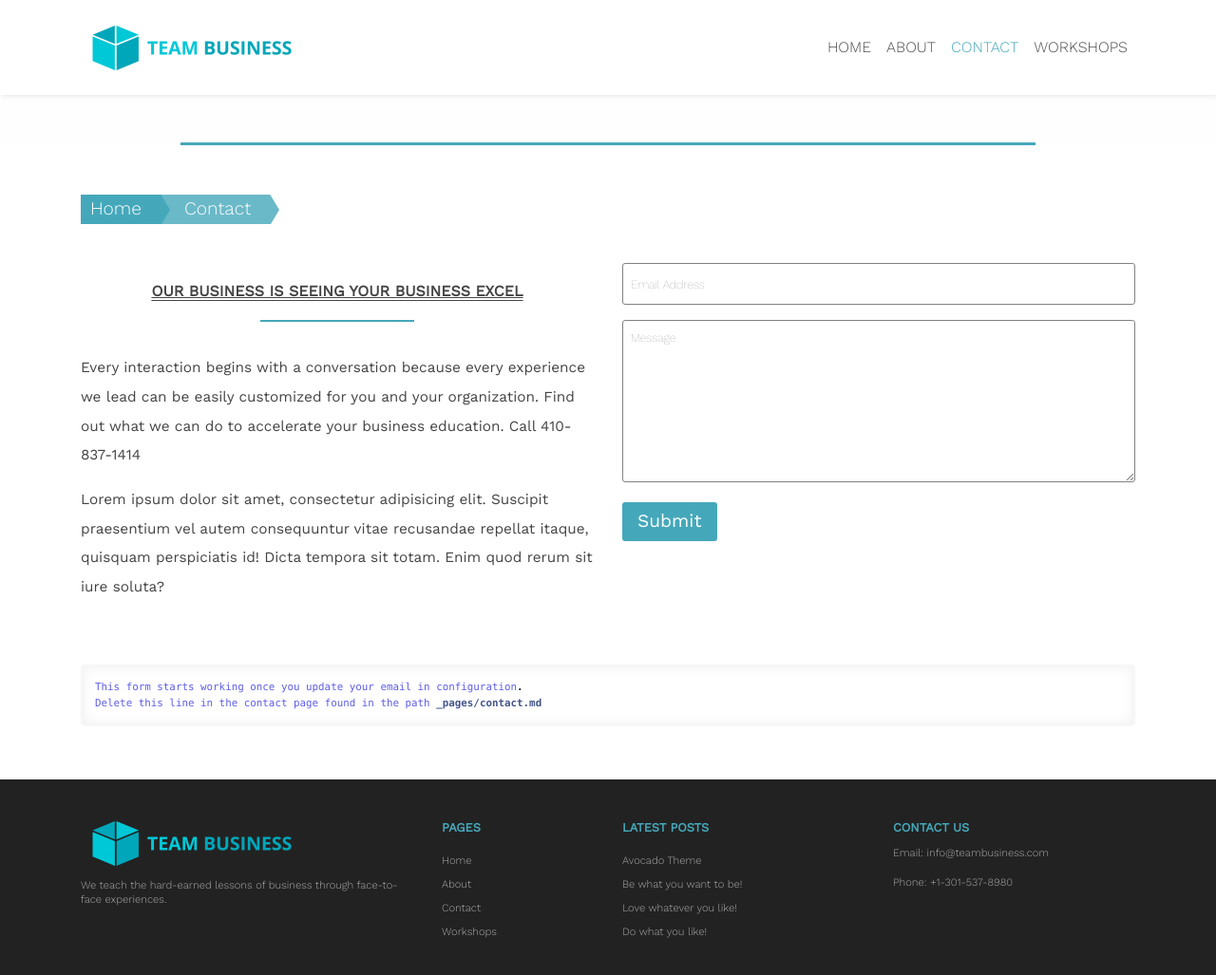
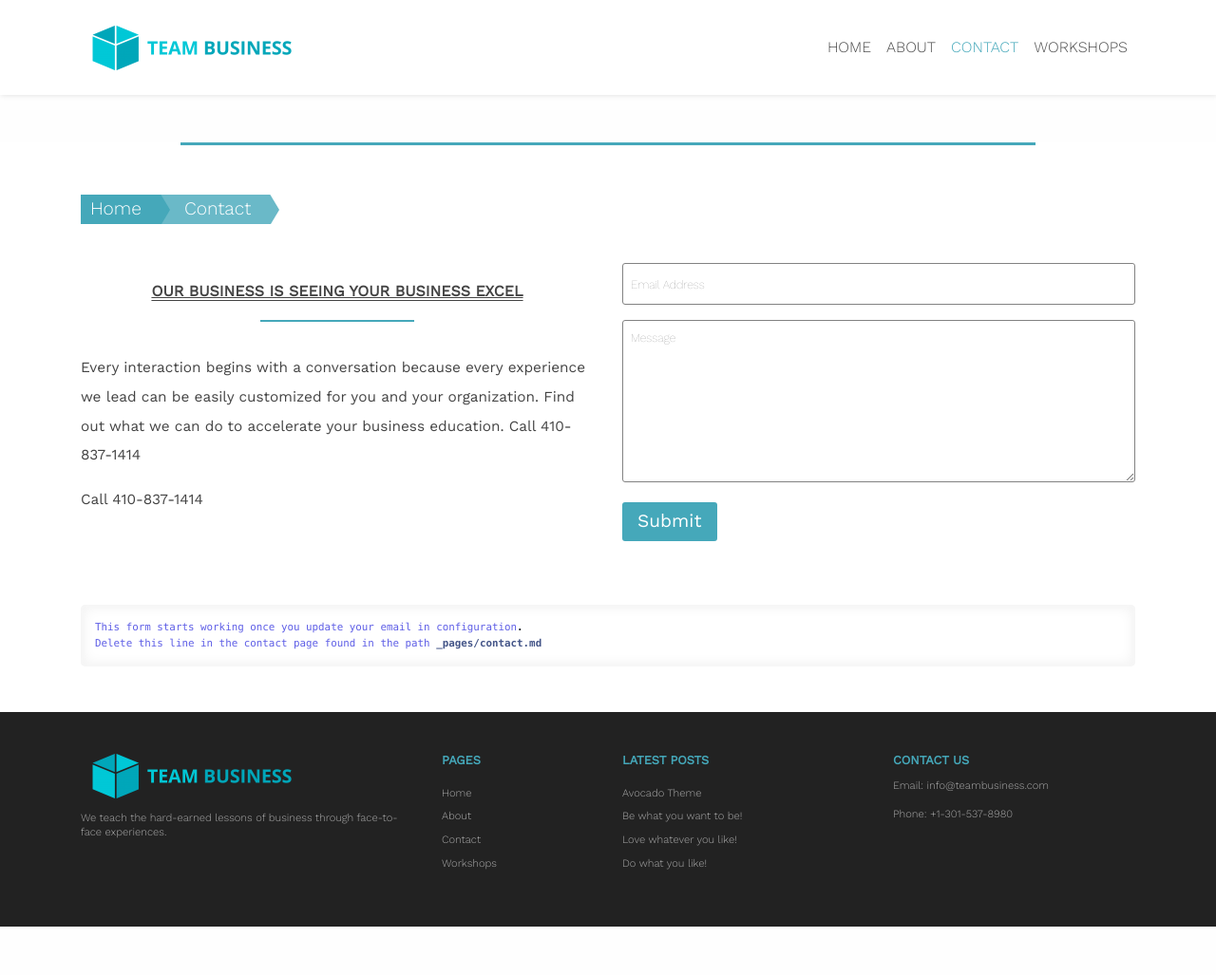
Before and after one commit to zac-heisey/team-business, a Jekyll site: the page built from _pages/contact.html, in a window 1280 px wide and 1048 px high. Shown: the top 1027 px of the window at 95% size. Built offline with Jekyll 4.4.1, drawn with Linux system fonts in a browser that asks for light colours; nearby versions of some CDN libraries.

Commit message:
Update from Forestry.io Lara Azzam updated _pages/contact.html

```diff
--- a/_pages/contact.html
+++ b/_pages/contact.html
@@ -12,7 +12,7 @@ description: OUR BUSINESS IS SEEING YOUR BUSINESS EXCEL.  Every interaction begi
 	<div class="col-md-6">
 		<h2 class="double-u">OUR BUSINESS IS SEEING YOUR BUSINESS EXCEL</h2>
 		<p><small>Every interaction begins with a conversation because every experience we lead can be easily customized for you and your organization. Find out what we can do to accelerate your business education. Call 410-837-1414</small></p>
-		<p><small>Lorem ipsum dolor sit amet, consectetur adipisicing elit. Suscipit praesentium vel autem consequuntur vitae recusandae repellat itaque, quisquam perspiciatis id! Dicta tempora sit totam. Enim quod rerum sit iure soluta?</small></p>
+		<p><small>Call 410-837-1414</small></p>
 
 
 	</div>
```
